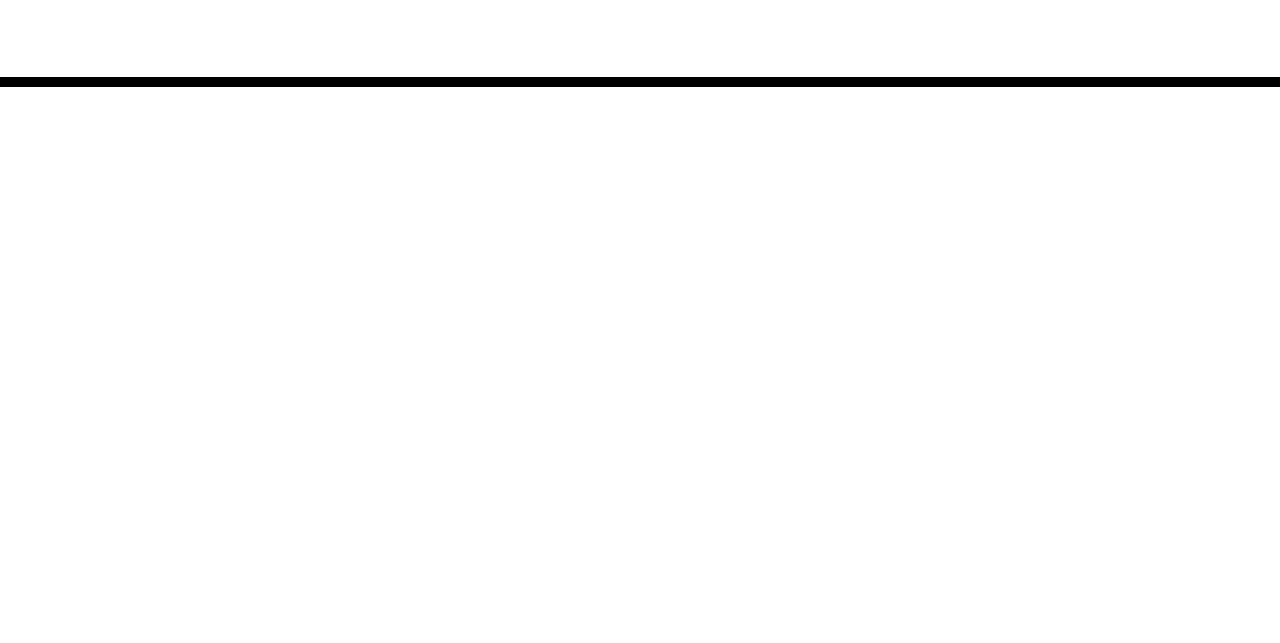
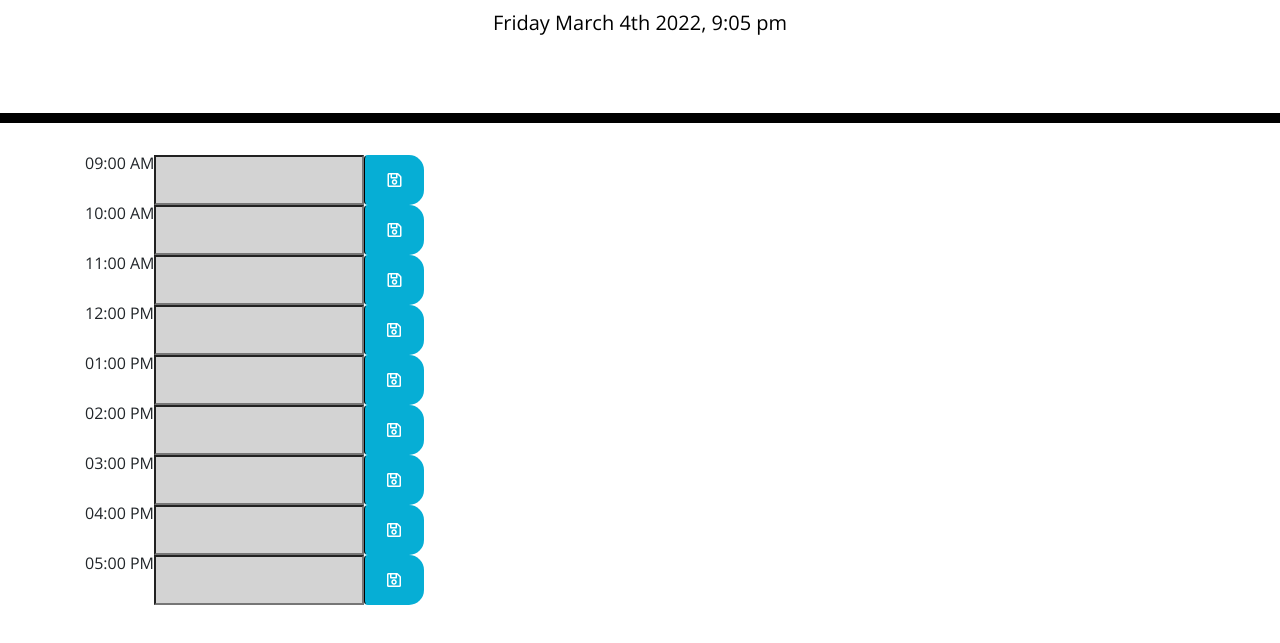
Before and after one commit to Rodrigo-Valencia/Work-Day-Scheduler, a plain HTML site: page index.html in a window 1280 px wide. Shown: the part 181-824 px from the top of the page. Before the commit the page ends 800 px from the top, so only its background shows below. Drawn offline with nearby package versions, Linux system fonts and the light colour scheme.

Commit message:
finish code, need to DRY

```diff
--- a/assests/css/style.css
+++ b/assests/css/style.css
@@ -69,3 +69,11 @@ textarea{
     font-size: 20px;
     transition: all .3s ease-in-out;
 }
+
+.container {
+    margin-bottom: 10%;
+}
+
+.fa-save {
+    padding: 10px;
+}
--- /dev/null
+++ b/assests/js/script.js
@@ -0,0 +1,180 @@
+moment(Date);
+$("#currentDay").text(moment().format('dddd MMMM Do YYYY, h:mm a'));
+
+var currentTime = moment();
+//currentTime = currentTime.startOf("hour");
+
+var beforeTime = moment().startOf('day').add(9, "hours");
+
+// Time blocks
+// 9am
+var time1 = beforeTime.add(0, "h");
+time1 = time1.format('hh:mm A');
+$(".block1").text(time1);
+
+// 10am
+var time2 = beforeTime.add(1, "h");
+time2 = time2.format('hh:mm A');
+$(".block2").text(time2);
+
+// 11am
+var time3 = beforeTime.add(1, "h");
+time3 = time3.format('hh:mm A');
+$(".block3").text(time3);
+
+// 12am
+var time4 = beforeTime.add(1, "h");
+time4 = time4.format('hh:mm A');
+$(".block4").text(time4);
+
+// 1pm
+var time5 = beforeTime.add(1, "h");
+time5 = time5.format('hh:mm A');
+$(".block5").text(time5);
+
+// 2pm
+var time6 = beforeTime.add(1, "h");
+time6 = time6.format('hh:mm A');
+$(".block6").text(time6);
+
+// 3pm
+var time7 = beforeTime.add(1, "h");
+time7 = time7.format('hh:mm A');
+$(".block7").text(time7);
+
+// 4pm
+var time8 = beforeTime.add(1, "h");
+time8 = time8.format('hh:mm A');
+$(".block8").text(time8);
+
+// 5pm
+var time9 = beforeTime.add(1, "h");
+time9 = time9.format('hh:mm A');
+$(".block9").text(time9);
+
+function timeBlocks() {
+    time1 = moment().startOf('day').add(9, "hours");
+    currentTime = currentTime.startOf("hour");
+
+    if (currentTime.isAfter(time1)) {
+        $(".time-9").addClass("past");
+    }
+    else if (currentTime.isBefore(time1)) {
+        $(".time-9").addClass("future");
+    }
+    else if (currentTime.isSame(time1)) {
+        $(".time-9").addClass("present");
+    };
+
+    time2 = moment().startOf('day').add(10, "hours");
+
+    if (currentTime.isAfter(time2)) {
+        $(".time-10").addClass("past");
+    }
+    else if (currentTime.isBefore(time2)) {
+        $(".time-10").addClass("future");
+    }
+    else if (currentTime.isSame(time2)) {
+        $(".time-10").addClass("present");
+    };
+
+    time3 = moment().startOf('day').add(11, "hours");
+
+    if (currentTime.isAfter(time3)) {
+        $(".time-11").addClass("past");
+    }
+    else if (currentTime.isBefore(time3)) {
+        $(".time-11").addClass("future");
+    }
+    else if (currentTime.isSame(time3)) {
+        $(".time-11").addClass("present");
+    };
+
+    time4 = moment().startOf('day').add(12, "hours");
+
+    if (currentTime.isAfter(time4)) {
+        $(".time-12").addClass("past");
+    }
+    else if (currentTime.isBefore(time2)) {
+        $(".time-12").addClass("future");
+    }
+    else if (currentTime.isSame(time2)) {
+        $(".time-12").addClass("present");
+    };
+
+    time5 = moment().startOf('day').add(13, "hours");
+
+    if (currentTime.isAfter(time5)) {
+        $(".time-1").addClass("past");
+    }
+    else if (currentTime.isBefore(time5)) {
+        $(".time-1").addClass("future");
+    }
+    else if (currentTime.isSame(time5)) {
+        $(".time-1").addClass("present");
+    };
+
+    time6 = moment().startOf('day').add(14, "hours");
+
+    if (currentTime.isAfter(time6)) {
+        $(".time-2").addClass("past");
+    }
+    else if (currentTime.isBefore(time6)) {
+        $(".time-2").addClass("future");
+    }
+    else if (currentTime.isSame(time6)) {
+        $(".time-2").addClass("present");
+    };
+
+    time7 = moment().startOf('day').add(15, "hours");
+
+    if (currentTime.isAfter(time7)) {
+        $(".time-3").addClass("past");
+    }
+    else if (currentTime.isBefore(time7)) {
+        $(".time-3").addClass("future");
+    }
+    else if (currentTime.isSame(time7)) {
+        $(".time-3").addClass("present");
+    };
+
+    time8 = moment().startOf('day').add(16, "hours");
+
+    if (currentTime.isAfter(time8)) {
+        $(".time-4").addClass("past");
+    }
+    else if (currentTime.isBefore(time8)) {
+        $(".time-4").addClass("future");
+    }
+    else if (currentTime.isSame(time8)) {
+        $(".time-4").addClass("present");
+    };
+
+    time9 = moment().startOf('day').add(17, "hours");
+
+    if (currentTime.isAfter(time9)) {
+        $(".time-5").addClass("past");
+    }
+    else if (currentTime.isBefore(time9)) {
+        $(".time-5").addClass("future");
+    }
+    else if (currentTime.isSame(time9)) {
+        $(".time-5").addClass("present");
+    };
+}
+
+timeBlocks();
+var time = [9, 10, 11, 12, 1, 2, 3, 4, 5];
+for(var i = 0; i < time.length; i++) {
+    var dataHour = localStorage.getItem(time[i]);
+    $(".time-" + time[i]).val(dataHour);
+}
+
+$(".saveBtn").click(function (event) {
+    event.preventDefault();
+    var formValue = $(this).siblings(".block-control").val();
+    console.log("This worked");
+    var listItem = $(this).parent().data("hour");
+
+    localStorage.setItem(listItem, formValue);
+});
--- a/index.html
+++ b/index.html
@@ -4,10 +4,12 @@
     <meta charset="UTF-8" />
     <meta name="viewport" content="width=device-width, initial-scale=1.0" />
     <meta http-equiv="X-UA-Compatible" content="ie=edge" />
+
     <link rel="stylesheet" href="https://stackpath.bootstrapcdn.com/bootstrap/4.3.1/css/bootstrap.min.css"/>
     <link rel="stylesheet" href="https://use.fontawesome.com/releases/v5.8.1/css/all.css" integrity="sha384-50oBUHEmvpQ+1lW4y57PTFmhCaXp0ML5d60M1M7uH2+nqUivzIebhndOJK28anvf" crossorigin="anonymous"/>
     <link href="https://fonts.googleapis.com/css?family=Open+Sans&display=swap" rel="stylesheet"/>
     <link rel="stylesheet" href="./assests/css/style.css" />
+
     <title>Work Day Scheduler</title>
 </head>
 
@@ -17,11 +19,85 @@
       <p class="lead">A simple calendar app for scheduling your work day</p>
       <p id="currentDay" class="lead"></p>
     </header>
+
     <div class="container">
       <!-- Timeblocks go here -->
+      <!-- 9am Timeblock goes here -->
+      <div class="input input-group" data-hour="9">
+        <div class="input-pre">
+          <span class="input-text time-block block1"></span>
+        </div>
+        <input type="text" class="block-control time-9" aria-label="Large">
+        <button class="btn saveBtn"><i class="far fa-save"></i></button>
+      </div>
+      <!-- 10am Timeblock goes here-->
+      <div class="input input-group" data-hour="10">
+        <div class="input-pre">
+          <span class="input-text time-block block2"></span>
+        </div>
+        <input type="text" class="block-control time-10" aria-label="Large">
+        <button class="btn saveBtn"><i class="far fa-save"></i></button>
+      </div>
+      <!-- 11am Timeblock goes here-->
+      <div class="input input-group" data-hour="11">
+        <div class="input-pre">
+          <span class="input-text time-block block3"></span>
+        </div>
+        <input type="text" class="block-control time-11" aria-label="Large">
+        <button class="btn saveBtn"><i class="far fa-save"></i></button>
+      </div>
+      <!-- 12am Timeblock goes here-->
+      <div class="input input-group" data-hour="12">
+        <div class="input-pre">
+          <span class="input-text time-block block4"></span>
+        </div>
+        <input type="text" class="block-control time-12" aria-label="Large">
+        <button class="btn saveBtn"><i class="far fa-save"></i></button>
+      </div>
+      <!-- 1pm Timeblock goes here-->
+      <div class="input input-group" data-hour="1">
+        <div class="input-pre">
+          <span class="input-text time-block block5"></span>
+        </div>
+        <input type="text" class="block-control time-1" aria-label="Large">
+        <button class="btn saveBtn"><i class="far fa-save"></i></button>
+      </div>
+      <!-- 2pm Timeblock goes here-->
+      <div class="input input-group" data-hour="2">
+        <div class="input-pre">
+          <span class="input-text time-block block6"></span>
+        </div>
+        <input type="text" class="block-control time-2" aria-label="Large">
+        <button class="btn saveBtn"><i class="far fa-save"></i></button>
+      </div>
+      <!-- 3pm Timeblock goes here-->
+      <div class="input input-group" data-hour="3">
+        <div class="input-pre">
+          <span class="input-text time-block block7"></span>
+        </div>
+        <input type="text" class="block-control time-3" aria-label="Large">
+        <button class="btn saveBtn"><i class="far fa-save"></i></button>
+      </div>
+      <!-- 4pm Timeblock goes here-->
+      <div class="input input-group" data-hour="4">
+        <div class="input-pre">
+          <span class="input-text time-block block8"></span>
+        </div>
+        <input type="text" class="block-control time-4" aria-label="Large">
+        <button class="btn saveBtn"><i class="far fa-save"></i></button>
+      </div>
+      <!-- 5pm Timeblock goes here-->
+      <div class="input input-group" data-hour="5">
+        <div class="input-pre">
+          <span class="input-text time-block block9"></span>
+        </div>
+        <input type="text" class="block-control time-5" aria-label="Large">
+        <button class="btn saveBtn"><i class="far fa-save"></i></button>
+      </div>
     </div>
 
     <script src="https://code.jquery.com/jquery-3.4.1.min.js"></script>
     <script src="https://cdnjs.cloudflare.com/ajax/libs/moment.js/2.24.0/moment.min.js"></script>
+    <script src="./assests/js/script.js"></script>
   </body>
 </html>
```
Also changed, not shown: 2 other files.
